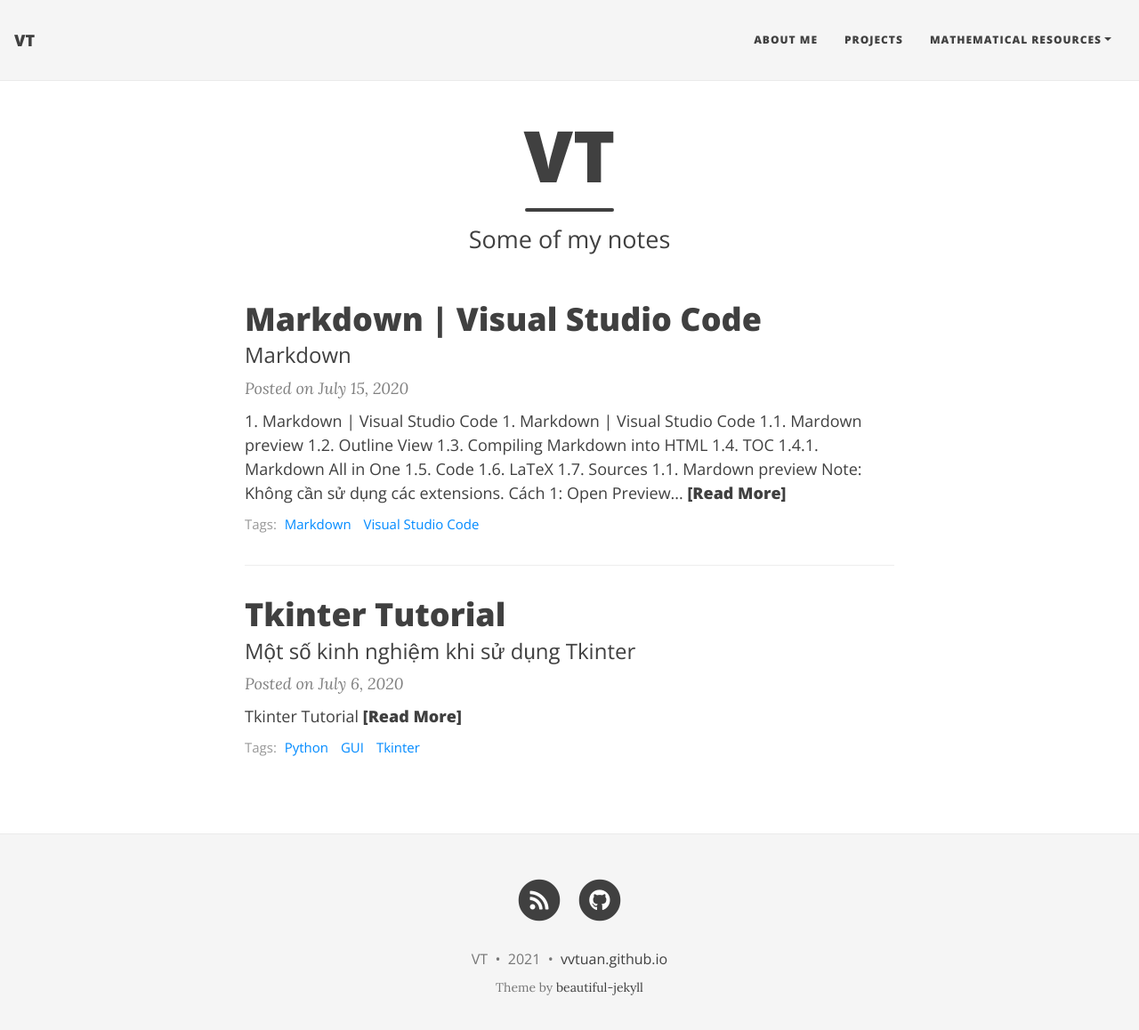
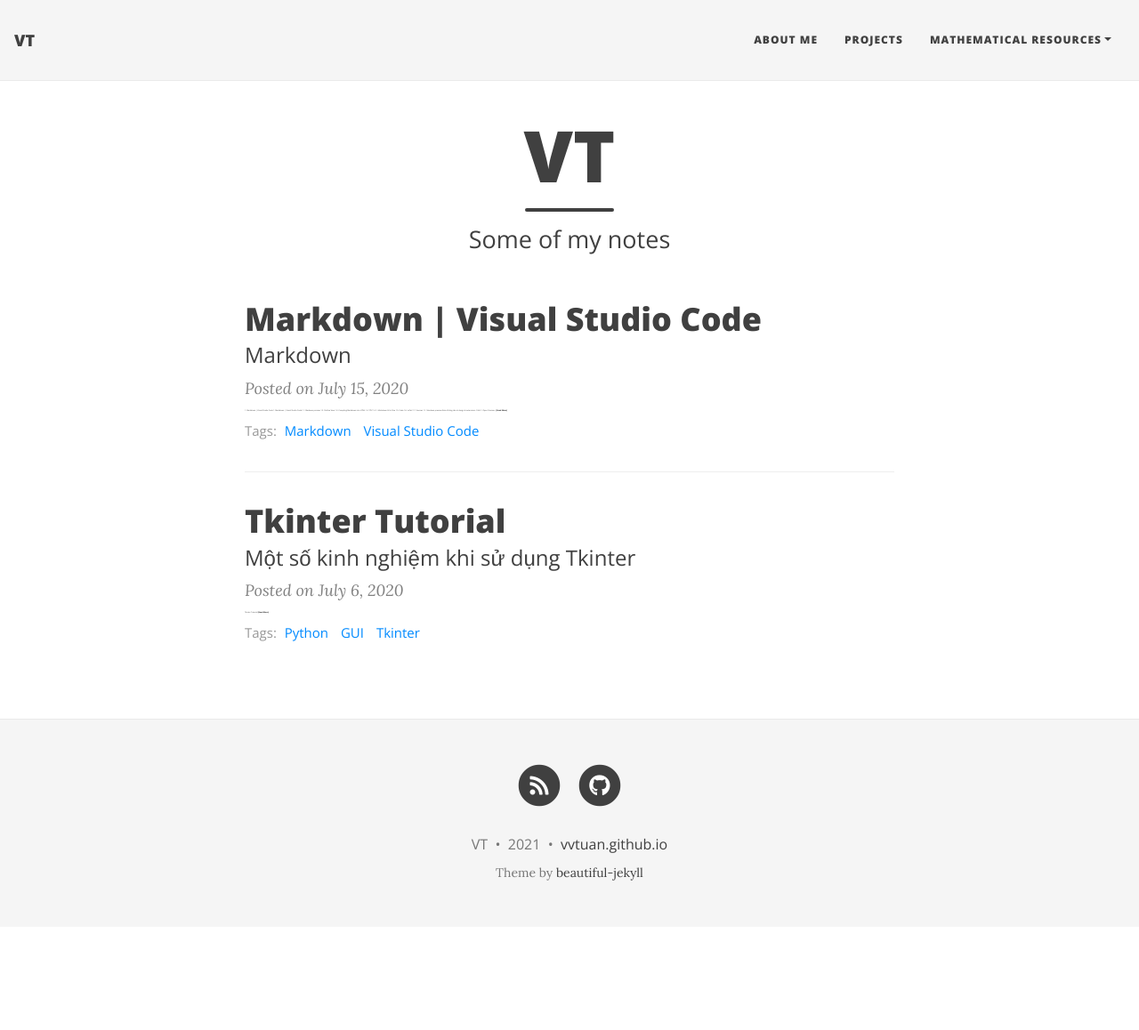
Before and after one commit to vvtuan/vvtuan.github.io, a Jekyll site: the page built from index.html, in a window 1280 px wide and 1171 px high. Shown: the top 1158 px of the window at 89% size. Built offline with Jekyll 4.4.1, drawn with Linux system fonts in a browser that asks for light colours; nearby versions of some CDN libraries; Markdown is read by kramdown in place of the engine named in the settings; the list of posts is cut into pages by our own code.

Commit message:
Update main.css

```diff
--- a/assets/css/main.css
+++ b/assets/css/main.css
@@ -12,7 +12,7 @@
 
 body {
   font-family: 'Lora', 'Times New Roman', serif;
-  font-size: 1.125rem;
+  font-size: 0.125rem;
   color: #404040;
   position: relative;
   background-color: {{ site.page-col | default: "#FFFFFF" }};
```
